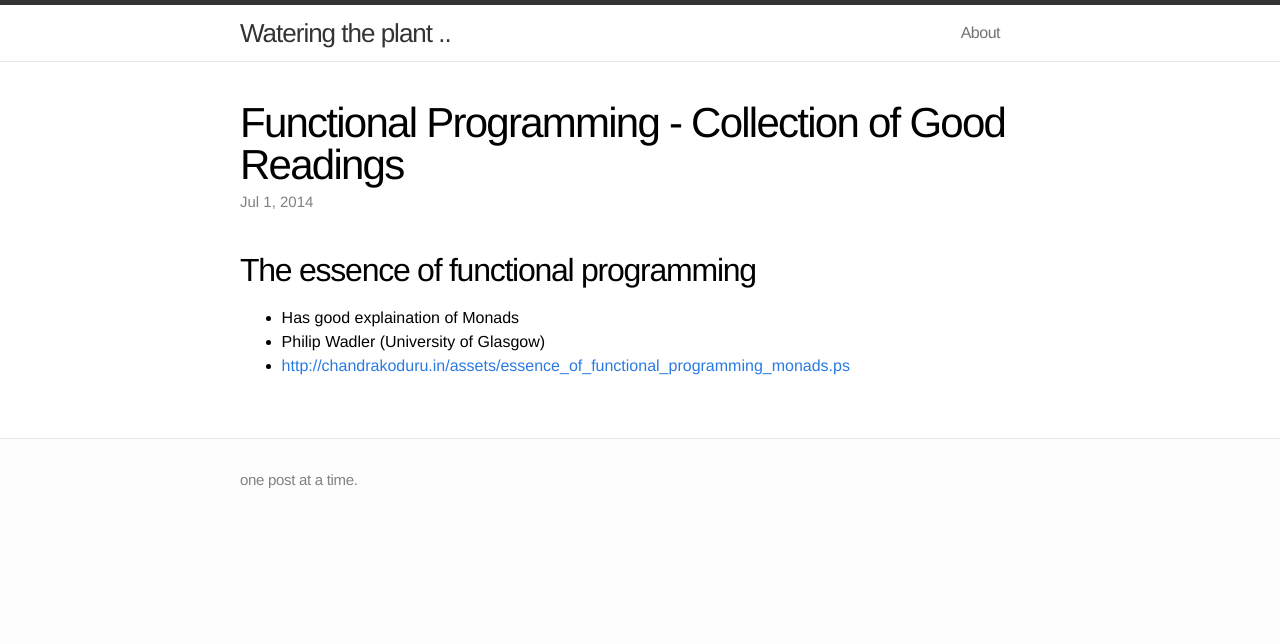
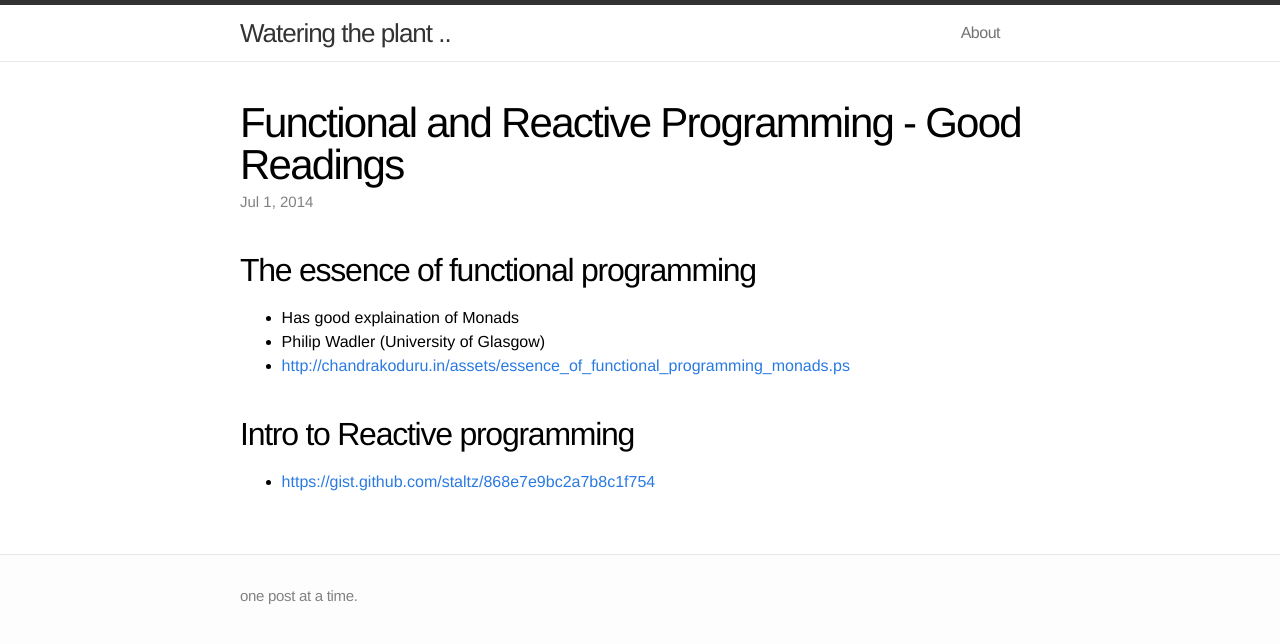
Before and after one commit to kscraja/kscraja.github.io, a Jekyll site: the page built from _posts/2014-07-01-functional-programming-good-readings.md, in a window 1280 px wide. Shown: the top 644 px of the page. Built offline with Jekyll 4.4.1, drawn with Linux system fonts in a browser that asks for light colours.

Commit message:
added reactive programming notes to repo

```diff
--- a/_posts/2014-07-01-functional-programming-good-readings.md
+++ b/_posts/2014-07-01-functional-programming-good-readings.md
@@ -1,6 +1,6 @@
 ---
 layout: post
-title: Functional Programming - Collection of Good Readings
+title: Functional and Reactive Programming - Good Readings
 date: 2014-07-01
 root: “../hello/”
 categories: tech
@@ -11,3 +11,7 @@ categories: tech
 * Philip Wadler (University of Glasgow)
 
 * <{{site.url }}/assets/essence_of_functional_programming_monads.ps>
+
+## Intro to Reactive programming
+
+* <https://gist.github.com/staltz/868e7e9bc2a7b8c1f754>
```
